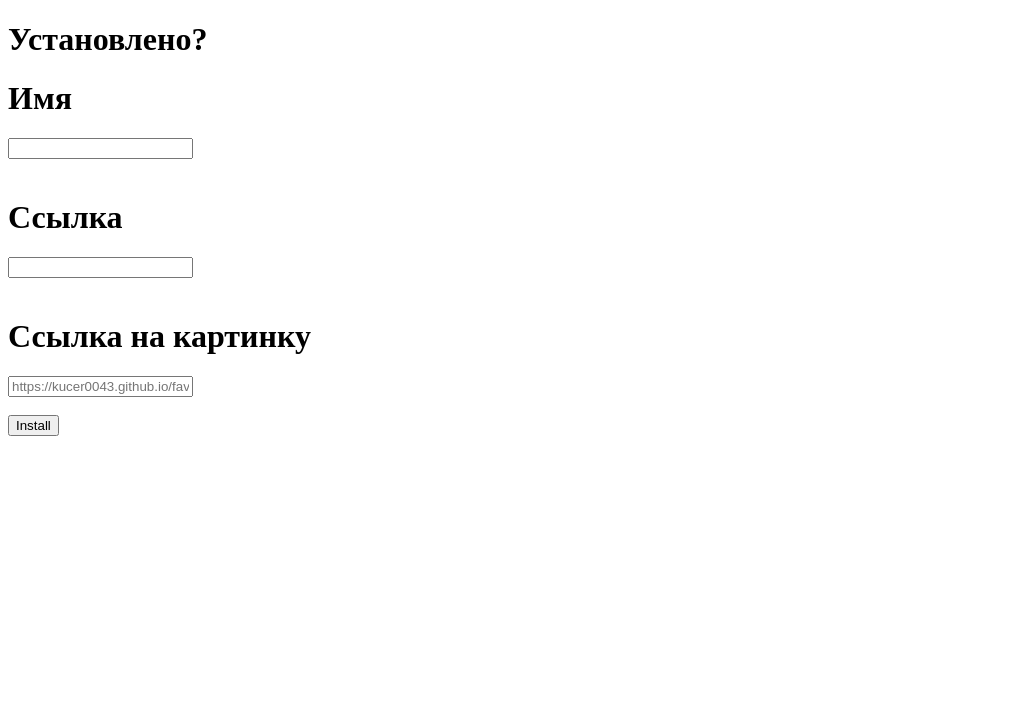
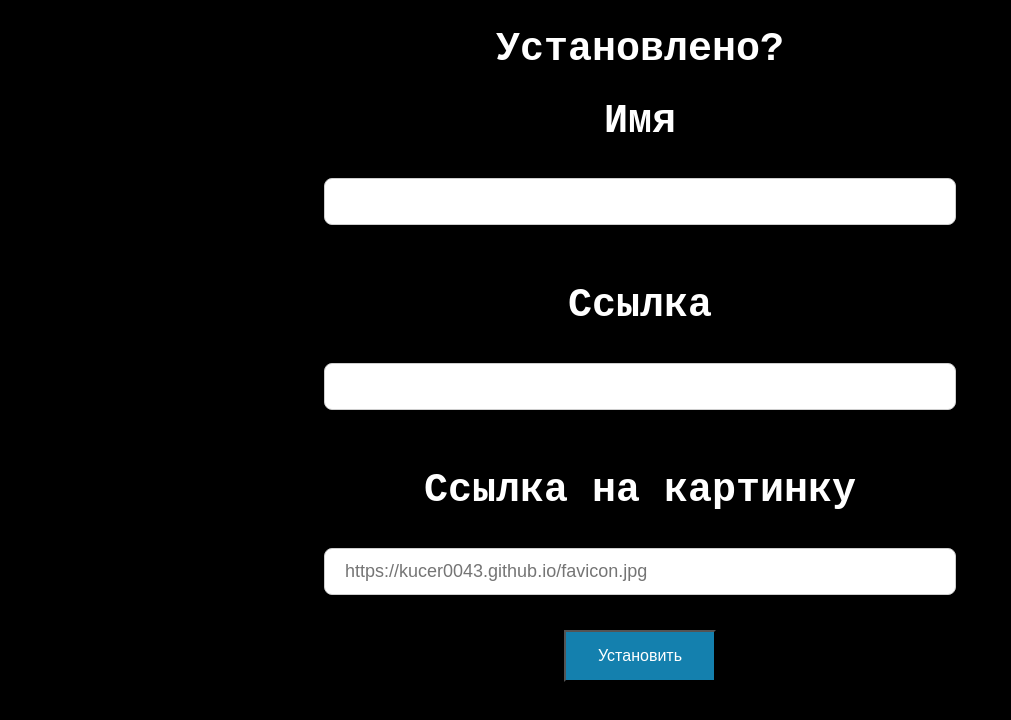
Before and after one commit to kucer0043/kucer0043.github.io, a plain HTML site: page index.html in a window 1280 px wide. Shown: the whole page, without its empty margins (0-1011 px from the left). Drawn offline with Linux system fonts and the light colour scheme.

Commit message:
Update index.html

```diff
--- a/index.html
+++ b/index.html
@@ -1,16 +1,49 @@
 <!DOCTYPE html>
 <html>
+
+<head>
+    <meta name="viewport" content="width=device-width, height=device-height">
+    <style>
+        body {
+            background-color: #000000;
+            color: #FFFFFF;
+            font-size: 20px;
+            text-align: center;
+            font-family: 'Courier New', Courier, monospace;
+        }
+        input {
+            width: 50%;
+            padding: 12px 20px;
+            margin: 8px 0;
+            box-sizing: border-box;
+            font-size: 18px;
+            border: 1px solid #cecece;
+            border-radius: 8px;
+        }
+        button {
+            background-color: #1480ae;
+            color: white;
+            padding: 15px 32px;
+            text-align: center;
+            text-decoration: none;
+            display: inline-block;
+            font-size: 16px;
+            margin: 4px 2px;
+            cursor: pointer;
+        }
+    </style>
+</head>
 
 <body>
 
     <h1 id="Installed_">Установлено?</h1>
     <h1>Имя</h1>
-    <input type="text" id="Name" name="Name"><br><br>
+    <input type="text" id="Name" name="Name"></input><br><br>
     <h1>Ссылка</h1>
-    <input type="text" id="Url" name="Url"><br><br>
+    <input type="text" id="Url" name="Url"></input><br><br>
     <h1>Ссылка на картинку</h1>
-    <input type="text" id="Img" name="Img" placeholder="https://kucer0043.github.io/favicon.jpg"><br><br>
-    <button type="button" id="butt" onclick="OnbuttClick()">Install</button>
+    <input type="text" id="Img" name="Img" placeholder="https://kucer0043.github.io/favicon.jpg"></input><br><br>
+    <button type="button" id="butt" onclick="OnbuttClick()">Установить</button>
     <script>
         "use strict";
         function ChangeColor(Element, str) {
```
